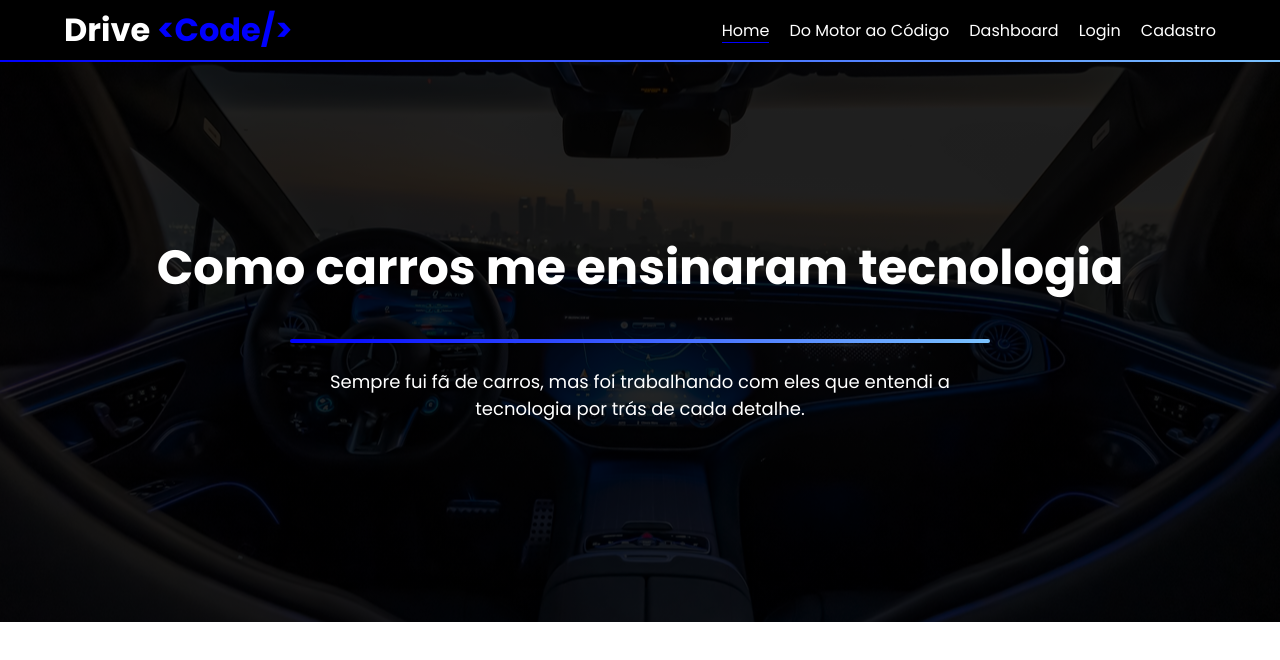
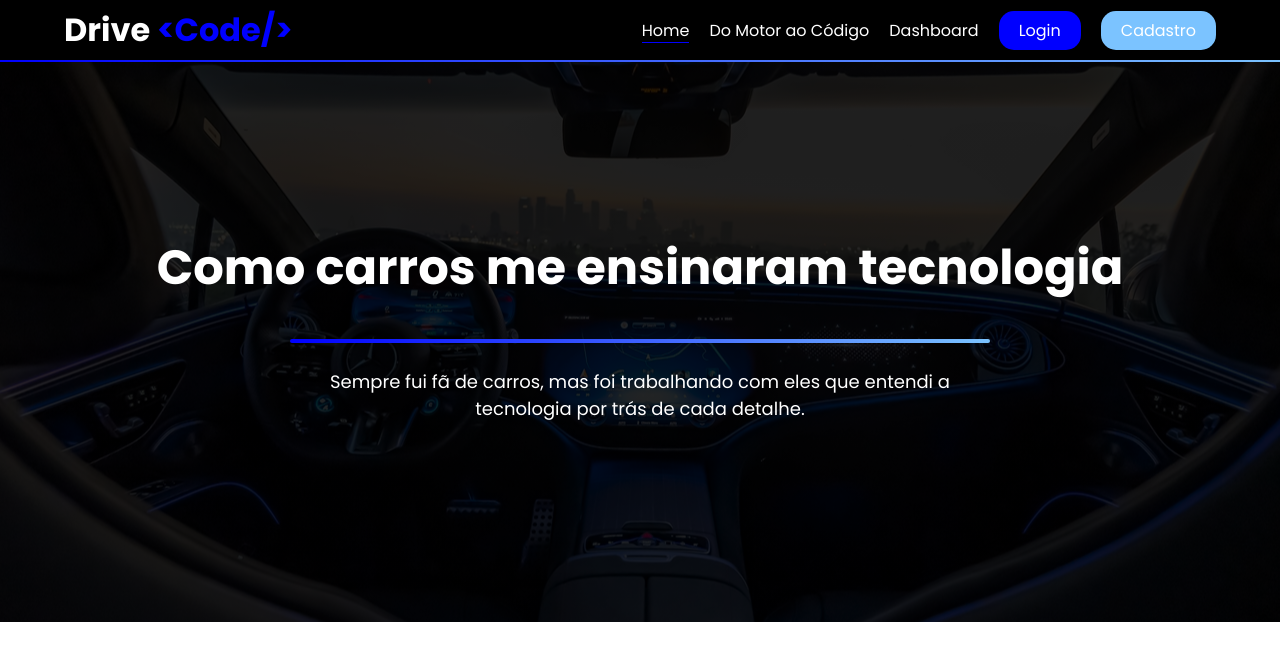
Before and after one commit to brxnogoncalves/drive-code, a plain HTML site: page website/index.html in a window 1280 px wide. Drawn offline with Linux system fonts and the light colour scheme.

Commit message:
modifica botões de login e cadastro

```diff
--- a/website/assets/style.css
+++ b/website/assets/style.css
@@ -51,6 +51,27 @@ a {
     color: blue;
 }
 
+.btn-login {
+    background-color: blue;
+    padding: 8px 20px 8px 20px;
+    border-radius: 15px;
+    transition: 0.3s;
+}
+.btn-login:hover {
+    background-color: white;
+}
+
+.btn-cadastro {
+    background-color: rgb(123, 195, 255);
+    padding: 8px 20px 8px 20px;
+    border-radius: 15px;
+    transition: 0.3s;
+}
+.btn-cadastro:hover {
+    background-color: white;
+}
+
+
 .hero {
     height: 70vh;
 
```
